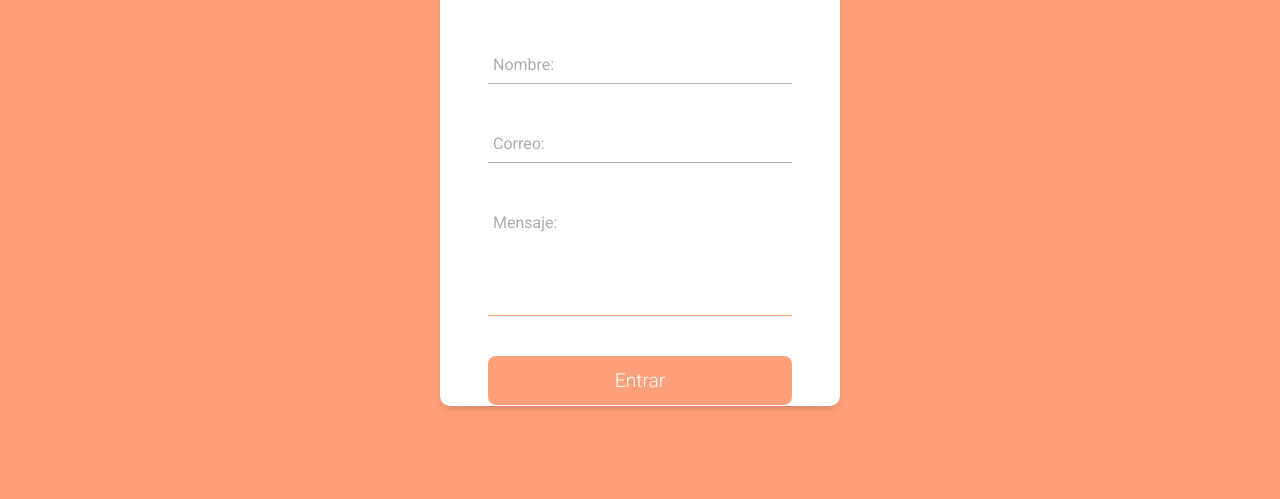
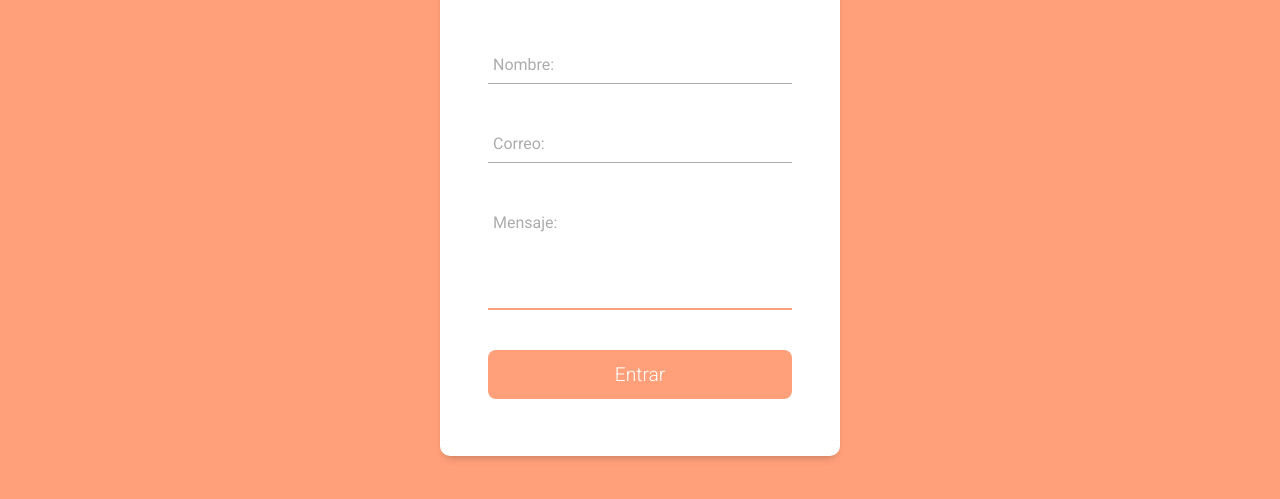
Before and after one commit to JuanNilo/juannilo.github.io, a plain HTML site: page formulario.html in a window 1280 px wide. Shown: the part 349-848 px from the top of the page. Drawn offline with Linux system fonts and the light colour scheme.

Commit message:
Update formulario.css

```diff
--- a/Estilos/formulario.css
+++ b/Estilos/formulario.css
@@ -82,7 +82,7 @@ body{
     background: #fff;
     margin: 75px auto;
     width: 90%;
-    height: 600px;
+    height: 650px;
     max-width: 400px;
     padding: 4.5em 3em;
     border-radius: 10px;
@@ -175,8 +175,9 @@ body{
 .message{
     resize: none;
     margin-top: 10px;
-    padding: 2em 0.4em;
+    padding:1.8em 0.4em;
 }
+
 .form__input:focus ~ .form__line, .form__input:not(:placeholder-shown) ~ .form__line{
     transform: scale(1);
 }
```
